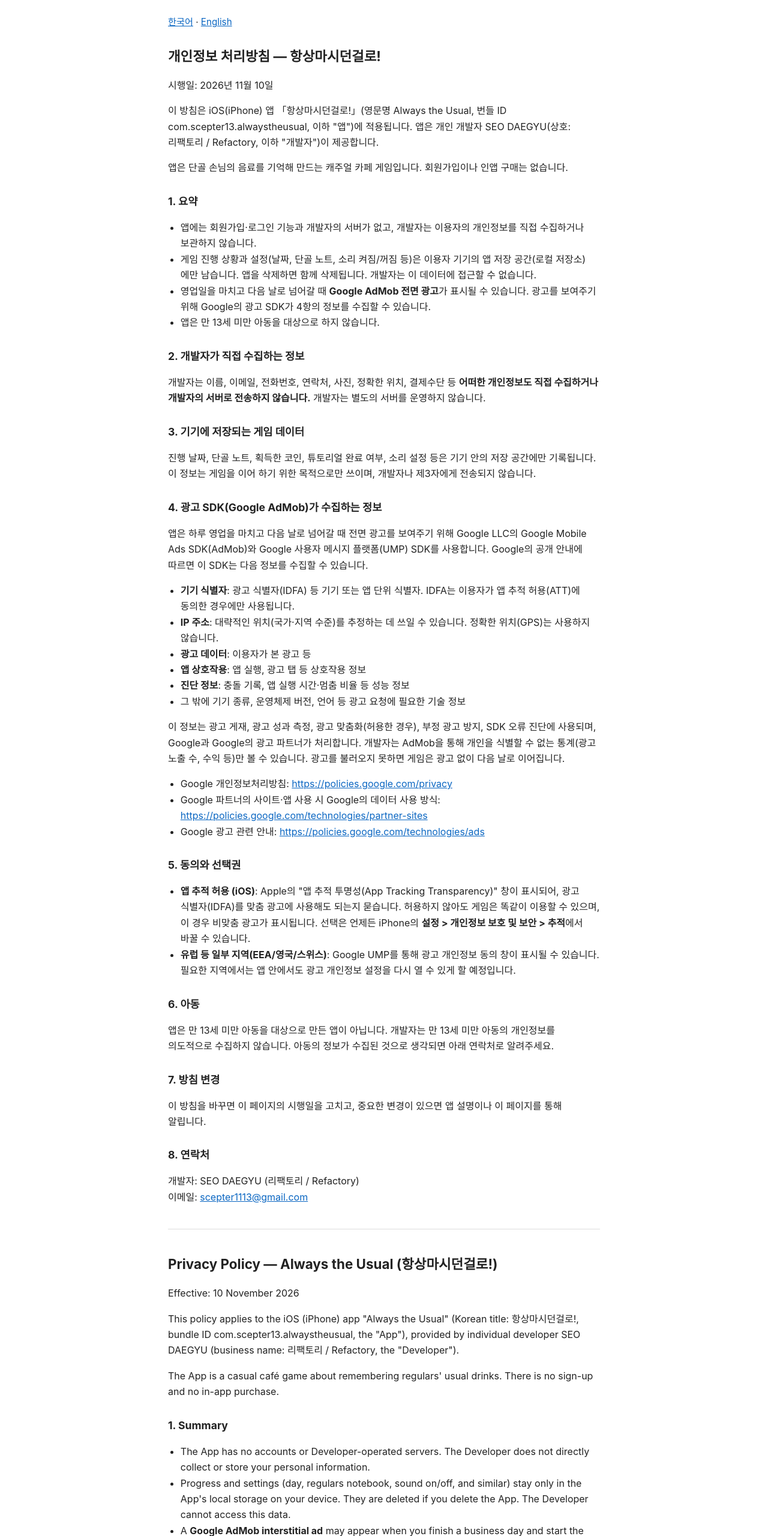
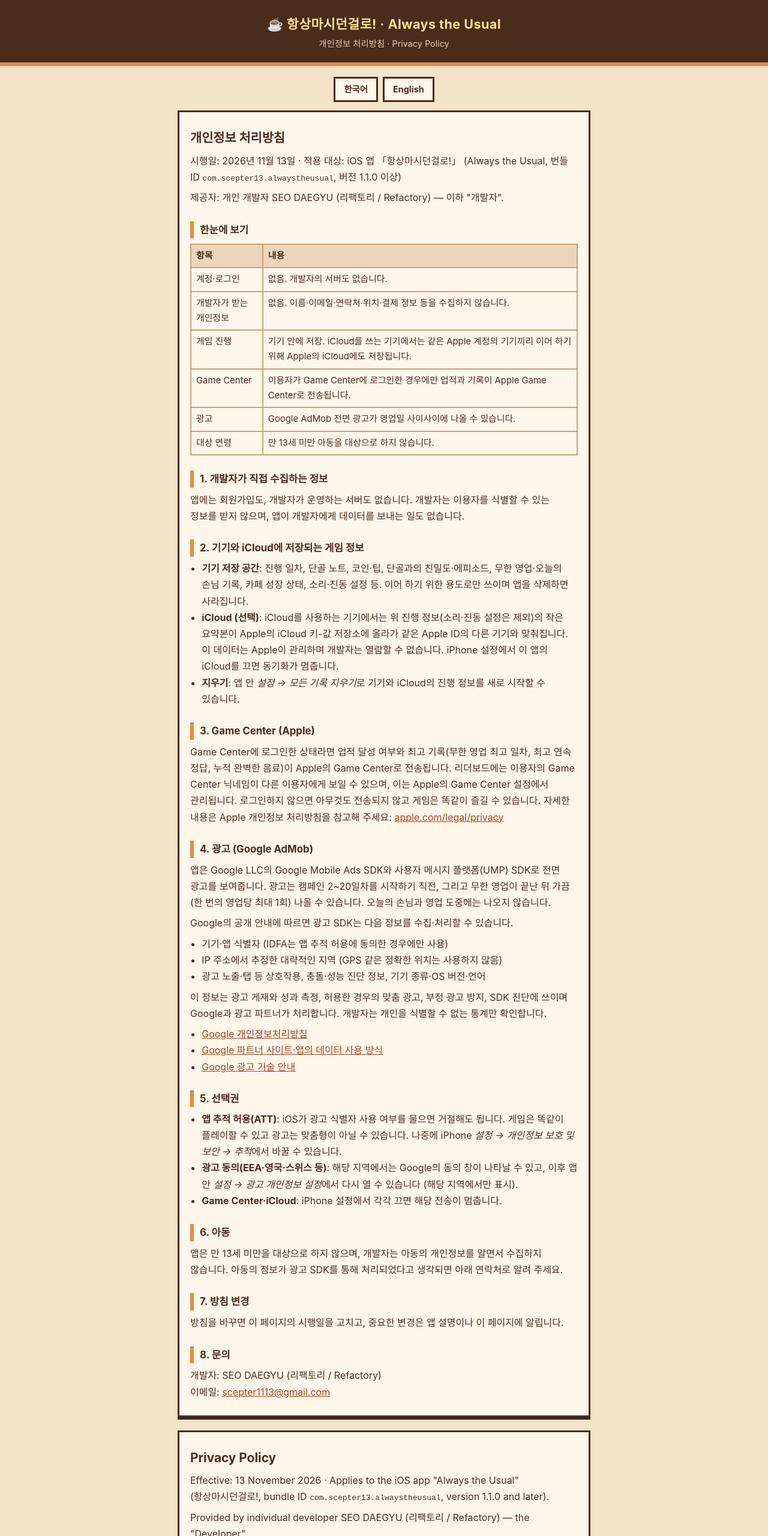
Before and after one commit to scepter13/scepter13.github.io, a plain HTML site: page always-the-usual/privacy/index.html in a window 1280 px wide. Shown: the top 2560 px of the page at 60% size. Drawn offline with Linux system fonts and the light colour scheme.

Commit message:
Update Always the Usual privacy and support pages for 1.1.0 cafe layout

```diff
--- a/always-the-usual/privacy/index.html
+++ b/always-the-usual/privacy/index.html
@@ -5,103 +5,155 @@
 <meta name="viewport" content="width=device-width, initial-scale=1">
 <title>개인정보 처리방침 · Privacy Policy — 항상마시던걸로!</title>
 <style>
-body{margin:0;font-family:-apple-system,BlinkMacSystemFont,"Apple SD Gothic Neo","Noto Sans KR",sans-serif;line-height:1.65;color:#222;background:#fff;word-break:keep-all;overflow-wrap:anywhere}
-main{max-width:720px;margin:0 auto;padding:24px 18px 48px}
-h1{font-size:1.4em;margin:1.2em 0 .3em} h2{font-size:1.1em;margin:1.6em 0 .4em}
-nav{font-size:.95em;margin-bottom:8px} a{color:#0a66c2}
-ul{padding-left:1.3em} hr{border:0;border-top:1px solid #ddd;margin:40px 0}
-@media (prefers-color-scheme:dark){body{background:#111;color:#e6e6e6} a{color:#6cb4ff} hr{border-top-color:#333}}
+:root{--ink:#4a2c1d;--cream:#fff7ea;--tan:#ead6bb;--orange:#e48a46;--line:#c9a27e}
+*{box-sizing:border-box}
+body{margin:0;font-family:-apple-system,BlinkMacSystemFont,"Apple SD Gothic Neo","Hiragino Sans","Noto Sans KR",sans-serif;line-height:1.7;color:var(--ink);background:#f3e3c8;word-break:keep-all;overflow-wrap:anywhere}
+header{background:var(--ink);color:#ffe9c4;padding:22px 18px 18px;text-align:center;border-bottom:6px solid var(--orange)}
+header b{display:block;font-size:1.35em;letter-spacing:.02em;color:#ffe38a}
+header span{font-size:.9em;opacity:.85}
+main{max-width:720px;margin:0 auto;padding:18px 16px 56px}
+nav{display:flex;gap:8px;justify-content:center;margin:0 0 14px}
+nav a{padding:6px 14px;border:3px solid var(--ink);background:var(--cream);color:var(--ink);text-decoration:none;font-weight:700;font-size:.9em}
+section{background:var(--cream);border:3px solid var(--ink);padding:6px 18px 18px;margin-bottom:22px;box-shadow:0 4px 0 #3a2418}
+h1{font-size:1.3em;margin:.9em 0 .2em}
+h2{font-size:1.05em;margin:1.5em 0 .3em;padding-left:.6em;border-left:6px solid var(--orange)}
+h3{font-size:1em;margin:1.1em 0 .1em}
+p{margin:.45em 0}
+table{border-collapse:collapse;width:100%;font-size:.93em;margin:.6em 0}
+th,td{border:2px solid var(--line);padding:6px 8px;vertical-align:top;text-align:left}
+th{background:var(--tan)}
+a{color:#a8431f}
+ul{padding-left:1.2em;margin:.4em 0}
+.note{background:#fff0c4;border:2px dashed #d9a93a;padding:8px 12px;margin:.8em 0}
+@media (prefers-color-scheme:dark){body{background:#1d140f;color:#f1e4d0}section{background:#2a1d15;border-color:#6a4a36;box-shadow:none}th{background:#3a2a1f}th,td{border-color:#5a4030}nav a{background:#2a1d15;color:#f1e4d0;border-color:#6a4a36}a{color:#ffb27a}.note{background:#3a3016;border-color:#8a6d22}}
 </style>
 </head>
-<body><main>
-<nav><a href="#ko">한국어</a> · <a href="#en">English</a></nav>
+<body>
+<header><b>☕ 항상마시던걸로! · Always the Usual</b><span>개인정보 처리방침 · Privacy Policy</span></header>
+<main>
+<nav><a href="#ko">한국어</a><a href="#en">English</a></nav>
+
 <section id="ko" lang="ko">
-<h1>개인정보 처리방침 — 항상마시던걸로!</h1>
-<p>시행일: 2026년 11월 10일</p>
-<p>이 방침은 iOS(iPhone) 앱 「항상마시던걸로!」(영문명 Always the Usual, 번들 ID com.scepter13.alwaystheusual, 이하 &quot;앱&quot;)에 적용됩니다. 앱은 개인 개발자 SEO DAEGYU(상호: 리팩토리 / Refactory, 이하 &quot;개발자&quot;)이 제공합니다.</p>
-<p>앱은 단골 손님의 음료를 기억해 만드는 캐주얼 카페 게임입니다. 회원가입이나 인앱 구매는 없습니다.</p>
-<h2>1. 요약</h2>
+<h1>개인정보 처리방침</h1>
+<p>시행일: 2026년 11월 13일 · 적용 대상: iOS 앱 「항상마시던걸로!」 (Always the Usual, 번들 ID <code>com.scepter13.alwaystheusual</code>, 버전 1.1.0 이상)</p>
+<p>제공자: 개인 개발자 SEO DAEGYU (리팩토리 / Refactory) — 이하 &quot;개발자&quot;.</p>
+
+<h2>한눈에 보기</h2>
+<table>
+<tr><th>항목</th><th>내용</th></tr>
+<tr><td>계정·로그인</td><td>없음. 개발자의 서버도 없습니다.</td></tr>
+<tr><td>개발자가 받는 개인정보</td><td>없음. 이름·이메일·연락처·위치·결제 정보 등을 수집하지 않습니다.</td></tr>
+<tr><td>게임 진행</td><td>기기 안에 저장. iCloud를 쓰는 기기에서는 같은 Apple 계정의 기기끼리 이어 하기 위해 Apple의 iCloud에도 저장됩니다.</td></tr>
+<tr><td>Game Center</td><td>이용자가 Game Center에 로그인한 경우에만 업적과 기록이 Apple Game Center로 전송됩니다.</td></tr>
+<tr><td>광고</td><td>Google AdMob 전면 광고가 영업일 사이사이에 나올 수 있습니다.</td></tr>
+<tr><td>대상 연령</td><td>만 13세 미만 아동을 대상으로 하지 않습니다.</td></tr>
+</table>
+
+<h2>1. 개발자가 직접 수집하는 정보</h2>
+<p>앱에는 회원가입도, 개발자가 운영하는 서버도 없습니다. 개발자는 이용자를 식별할 수 있는 정보를 받지 않으며, 앱이 개발자에게 데이터를 보내는 일도 없습니다.</p>
+
+<h2>2. 기기와 iCloud에 저장되는 게임 정보</h2>
 <ul>
-<li>앱에는 회원가입·로그인 기능과 개발자의 서버가 없고, 개발자는 이용자의 개인정보를 직접 수집하거나 보관하지 않습니다.</li>
-<li>게임 진행 상황과 설정(날짜, 단골 노트, 소리 켜짐/꺼짐 등)은 이용자 기기의 앱 저장 공간(로컬 저장소)에만 남습니다. 앱을 삭제하면 함께 삭제됩니다. 개발자는 이 데이터에 접근할 수 없습니다.</li>
-<li>영업일을 마치고 다음 날로 넘어갈 때 <strong>Google AdMob 전면 광고</strong>가 표시될 수 있습니다. 광고를 보여주기 위해 Google의 광고 SDK가 4항의 정보를 수집할 수 있습니다.</li>
-<li>앱은 만 13세 미만 아동을 대상으로 하지 않습니다.</li>
+<li><strong>기기 저장 공간</strong>: 진행 일차, 단골 노트, 코인·팁, 단골과의 친밀도·에피소드, 무한 영업·오늘의 손님 기록, 카페 성장 상태, 소리·진동 설정 등. 이어 하기 위한 용도로만 쓰이며 앱을 삭제하면 사라집니다.</li>
+<li><strong>iCloud (선택)</strong>: iCloud를 사용하는 기기에서는 위 진행 정보(소리·진동 설정은 제외)의 작은 요약본이 Apple의 iCloud 키-값 저장소에 올라가 같은 Apple ID의 다른 기기와 맞춰집니다. 이 데이터는 Apple이 관리하며 개발자는 열람할 수 없습니다. iPhone 설정에서 이 앱의 iCloud를 끄면 동기화가 멈춥니다.</li>
+<li><strong>지우기</strong>: 앱 안 <em>설정 → 모든 기록 지우기</em>로 기기와 iCloud의 진행 정보를 새로 시작할 수 있습니다.</li>
 </ul>
-<h2>2. 개발자가 직접 수집하는 정보</h2>
-<p>개발자는 이름, 이메일, 전화번호, 연락처, 사진, 정확한 위치, 결제수단 등 <strong>어떠한 개인정보도 직접 수집하거나 개발자의 서버로 전송하지 않습니다.</strong> 개발자는 별도의 서버를 운영하지 않습니다.</p>
-<h2>3. 기기에 저장되는 게임 데이터</h2>
-<p>진행 날짜, 단골 노트, 획득한 코인, 튜토리얼 완료 여부, 소리 설정 등은 기기 안의 저장 공간에만 기록됩니다. 이 정보는 게임을 이어 하기 위한 목적으로만 쓰이며, 개발자나 제3자에게 전송되지 않습니다.</p>
-<h2>4. 광고 SDK(Google AdMob)가 수집하는 정보</h2>
-<p>앱은 하루 영업을 마치고 다음 날로 넘어갈 때 전면 광고를 보여주기 위해 Google LLC의 Google Mobile Ads SDK(AdMob)와 Google 사용자 메시지 플랫폼(UMP) SDK를 사용합니다. Google의 공개 안내에 따르면 이 SDK는 다음 정보를 수집할 수 있습니다.</p>
+
+<h2>3. Game Center (Apple)</h2>
+<p>Game Center에 로그인한 상태라면 업적 달성 여부와 최고 기록(무한 영업 최고 일차, 최고 연속 정답, 누적 완벽한 음료)이 Apple의 Game Center로 전송됩니다. 리더보드에는 이용자의 Game Center 닉네임이 다른 이용자에게 보일 수 있으며, 이는 Apple의 Game Center 설정에서 관리됩니다. 로그인하지 않으면 아무것도 전송되지 않고 게임은 똑같이 즐길 수 있습니다. 자세한 내용은 Apple 개인정보 처리방침을 참고해 주세요: <a href="https://www.apple.com/legal/privacy/">apple.com/legal/privacy</a></p>
+
+<h2>4. 광고 (Google AdMob)</h2>
+<p>앱은 Google LLC의 Google Mobile Ads SDK와 사용자 메시지 플랫폼(UMP) SDK로 전면 광고를 보여줍니다. 광고는 캠페인 2~20일차를 시작하기 직전, 그리고 무한 영업이 끝난 뒤 가끔(한 번의 영업당 최대 1회) 나올 수 있습니다. 오늘의 손님과 영업 도중에는 나오지 않습니다.</p>
+<p>Google의 공개 안내에 따르면 광고 SDK는 다음 정보를 수집·처리할 수 있습니다.</p>
 <ul>
-<li><strong>기기 식별자</strong>: 광고 식별자(IDFA) 등 기기 또는 앱 단위 식별자. IDFA는 이용자가 앱 추적 허용(ATT)에 동의한 경우에만 사용됩니다.</li>
-<li><strong>IP 주소</strong>: 대략적인 위치(국가·지역 수준)를 추정하는 데 쓰일 수 있습니다. 정확한 위치(GPS)는 사용하지 않습니다.</li>
-<li><strong>광고 데이터</strong>: 이용자가 본 광고 등</li>
-<li><strong>앱 상호작용</strong>: 앱 실행, 광고 탭 등 상호작용 정보</li>
-<li><strong>진단 정보</strong>: 충돌 기록, 앱 실행 시간·멈춤 비율 등 성능 정보</li>
-<li>그 밖에 기기 종류, 운영체제 버전, 언어 등 광고 요청에 필요한 기술 정보</li>
+<li>기기·앱 식별자 (IDFA는 앱 추적 허용에 동의한 경우에만 사용)</li>
+<li>IP 주소에서 추정한 대략적인 지역 (GPS 같은 정확한 위치는 사용하지 않음)</li>
+<li>광고 노출·탭 등 상호작용, 충돌·성능 진단 정보, 기기 종류·OS 버전·언어</li>
 </ul>
-<p>이 정보는 광고 게재, 광고 성과 측정, 광고 맞춤화(허용한 경우), 부정 광고 방지, SDK 오류 진단에 사용되며, Google과 Google의 광고 파트너가 처리합니다. 개발자는 AdMob을 통해 개인을 식별할 수 없는 통계(광고 노출 수, 수익 등)만 볼 수 있습니다. 광고를 불러오지 못하면 게임은 광고 없이 다음 날로 이어집니다.</p>
+<p>이 정보는 광고 게재와 성과 측정, 허용한 경우의 맞춤 광고, 부정 광고 방지, SDK 진단에 쓰이며 Google과 광고 파트너가 처리합니다. 개발자는 개인을 식별할 수 없는 통계만 확인합니다.</p>
 <ul>
-<li>Google 개인정보처리방침: <a href="https://policies.google.com/privacy">https://policies.google.com/privacy</a></li>
-<li>Google 파트너의 사이트·앱 사용 시 Google의 데이터 사용 방식: <a href="https://policies.google.com/technologies/partner-sites">https://policies.google.com/technologies/partner-sites</a></li>
-<li>Google 광고 관련 안내: <a href="https://policies.google.com/technologies/ads">https://policies.google.com/technologies/ads</a></li>
+<li><a href="https://policies.google.com/privacy">Google 개인정보처리방침</a></li>
+<li><a href="https://policies.google.com/technologies/partner-sites">Google 파트너 사이트·앱의 데이터 사용 방식</a></li>
+<li><a href="https://policies.google.com/technologies/ads">Google 광고 기술 안내</a></li>
 </ul>
-<h2>5. 동의와 선택권</h2>
+
+<h2>5. 선택권</h2>
 <ul>
-<li><strong>앱 추적 허용 (iOS)</strong>: Apple의 &quot;앱 추적 투명성(App Tracking Transparency)&quot; 창이 표시되어, 광고 식별자(IDFA)를 맞춤 광고에 사용해도 되는지 묻습니다. 허용하지 않아도 게임은 똑같이 이용할 수 있으며, 이 경우 비맞춤 광고가 표시됩니다. 선택은 언제든 iPhone의 <strong>설정 &gt; 개인정보 보호 및 보안 &gt; 추적</strong>에서 바꿀 수 있습니다.</li>
-<li><strong>유럽 등 일부 지역(EEA/영국/스위스)</strong>: Google UMP를 통해 광고 개인정보 동의 창이 표시될 수 있습니다. 필요한 지역에서는 앱 안에서도 광고 개인정보 설정을 다시 열 수 있게 할 예정입니다.</li>
+<li><strong>앱 추적 허용(ATT)</strong>: iOS가 광고 식별자 사용 여부를 물으면 거절해도 됩니다. 게임은 똑같이 플레이할 수 있고 광고는 맞춤형이 아닐 수 있습니다. 나중에 iPhone <em>설정 → 개인정보 보호 및 보안 → 추적</em>에서 바꿀 수 있습니다.</li>
+<li><strong>광고 동의(EEA·영국·스위스 등)</strong>: 해당 지역에서는 Google의 동의 창이 나타날 수 있고, 이후 앱 안 <em>설정 → 광고 개인정보 설정</em>에서 다시 열 수 있습니다 (해당 지역에서만 표시).</li>
+<li><strong>Game Center·iCloud</strong>: iPhone 설정에서 각각 끄면 해당 전송이 멈춥니다.</li>
 </ul>
+
 <h2>6. 아동</h2>
-<p>앱은 만 13세 미만 아동을 대상으로 만든 앱이 아닙니다. 개발자는 만 13세 미만 아동의 개인정보를 의도적으로 수집하지 않습니다. 아동의 정보가 수집된 것으로 생각되면 아래 연락처로 알려주세요.</p>
+<p>앱은 만 13세 미만을 대상으로 하지 않으며, 개발자는 아동의 개인정보를 알면서 수집하지 않습니다. 아동의 정보가 광고 SDK를 통해 처리되었다고 생각되면 아래 연락처로 알려 주세요.</p>
+
 <h2>7. 방침 변경</h2>
-<p>이 방침을 바꾸면 이 페이지의 시행일을 고치고, 중요한 변경이 있으면 앱 설명이나 이 페이지를 통해 알립니다.</p>
-<h2>8. 연락처</h2>
+<p>방침을 바꾸면 이 페이지의 시행일을 고치고, 중요한 변경은 앱 설명이나 이 페이지에 알립니다.</p>
+
+<h2>8. 문의</h2>
 <p>개발자: SEO DAEGYU (리팩토리 / Refactory)<br>이메일: <a href="mailto:scepter1113@gmail.com">scepter1113@gmail.com</a></p>
 </section>
-<hr>
+
 <section id="en" lang="en">
-<h1>Privacy Policy — Always the Usual (항상마시던걸로!)</h1>
-<p>Effective: 10 November 2026</p>
-<p>This policy applies to the iOS (iPhone) app &quot;Always the Usual&quot; (Korean title: 항상마시던걸로!, bundle ID com.scepter13.alwaystheusual, the &quot;App&quot;), provided by individual developer SEO DAEGYU (business name: 리팩토리 / Refactory, the &quot;Developer&quot;).</p>
-<p>The App is a casual café game about remembering regulars&apos; usual drinks. There is no sign-up and no in-app purchase.</p>
-<h2>1. Summary</h2>
+<h1>Privacy Policy</h1>
+<p>Effective: 13 November 2026 · Applies to the iOS app &quot;Always the Usual&quot; (항상마시던걸로!, bundle ID <code>com.scepter13.alwaystheusual</code>, version 1.1.0 and later).</p>
+<p>Provided by individual developer SEO DAEGYU (리팩토리 / Refactory) — the &quot;Developer&quot;.</p>
+
+<h2>At a glance</h2>
+<table>
+<tr><th>Topic</th><th>What happens</th></tr>
+<tr><td>Accounts / sign-in</td><td>None. The Developer runs no server.</td></tr>
+<tr><td>Personal data the Developer receives</td><td>None — no name, email, contacts, location or payment data.</td></tr>
+<tr><td>Game progress</td><td>Stored on the device. On devices using iCloud it is also kept in Apple&apos;s iCloud so your devices on the same Apple ID stay in step.</td></tr>
+<tr><td>Game Center</td><td>Only if you are signed in to Game Center, achievements and records are sent to Apple Game Center.</td></tr>
+<tr><td>Ads</td><td>Google AdMob interstitial ads may appear between shifts.</td></tr>
+<tr><td>Age</td><td>Not directed at children under 13.</td></tr>
+</table>
+
+<h2>1. What the Developer collects directly</h2>
+<p>There are no accounts and no Developer-operated servers. The Developer receives no information that identifies you, and the App sends no data to the Developer.</p>
+
+<h2>2. Game data on your device and in iCloud</h2>
 <ul>
-<li>The App has no accounts or Developer-operated servers. The Developer does not directly collect or store your personal information.</li>
-<li>Progress and settings (day, regulars notebook, sound on/off, and similar) stay only in the App&apos;s local storage on your device. They are deleted if you delete the App. The Developer cannot access this data.</li>
-<li>A <strong>Google AdMob interstitial ad</strong> may appear when you finish a business day and start the next one. Google&apos;s advertising SDK may collect the information in section 4 in order to show ads.</li>
-<li>The App is not directed at children under 13.</li>
+<li><strong>On-device storage</strong>: current day, regulars notebook, coins and tips, bond levels and episodes, Endless Shift and Today&apos;s Guests records, cafe upgrades, sound and haptics settings. It is used only to continue your game and disappears when you delete the App.</li>
+<li><strong>iCloud (optional)</strong>: on devices using iCloud, a small summary of that progress (sound and haptics settings excluded) is stored in Apple&apos;s iCloud key-value store and synced to your other devices on the same Apple ID. Apple manages this data; the Developer cannot read it. Turning iCloud off for the App in iPhone Settings stops syncing.</li>
+<li><strong>Erasing</strong>: <em>Settings → Erase all progress</em> inside the App starts over on the device and in iCloud.</li>
 </ul>
-<h2>2. Information the Developer collects directly</h2>
-<p>The Developer <strong>does not directly collect any personal information</strong>, such as names, email addresses, phone numbers, contacts, photos, precise location, or payment details, and sends nothing to any Developer server. The Developer runs no servers.</p>
-<h2>3. Game data stored on the device</h2>
-<p>The current day, regulars notebook, coins, tutorial status, and sound settings are stored only on the device, solely so you can continue your game. They are not sent to the Developer or to third parties.</p>
-<h2>4. Information collected by the advertising SDK (Google AdMob)</h2>
-<p>The App uses Google LLC&apos;s Google Mobile Ads SDK (AdMob) and Google User Messaging Platform (UMP) SDK to show an interstitial ad when you finish a day and start the next. According to Google&apos;s public documentation, this SDK may collect:</p>
+
+<h2>3. Game Center (Apple)</h2>
+<p>When you are signed in to Game Center, your achievement status and best records (best Endless Shift day, best streak of correct drinks, total perfect drinks) are sent to Apple Game Center. Leaderboards may show your Game Center nickname to other players, which you control in Apple&apos;s Game Center settings. If you are not signed in, nothing is sent and the game plays the same. See Apple&apos;s privacy policy: <a href="https://www.apple.com/legal/privacy/">apple.com/legal/privacy</a></p>
+
+<h2>4. Ads (Google AdMob)</h2>
+<p>The App uses Google LLC&apos;s Google Mobile Ads SDK and User Messaging Platform (UMP) SDK to show interstitial ads. An ad may appear just before campaign Days 2–20 begin, and occasionally after an Endless Shift ends (at most one per shift). There are no ads in Today&apos;s Guests or during a shift.</p>
+<p>According to Google&apos;s public documentation the ad SDK may collect and process:</p>
 <ul>
-<li><strong>Device identifiers</strong>, including the advertising identifier (IDFA). IDFA is used only if you allow tracking under App Tracking Transparency.</li>
-<li><strong>IP address</strong>, which may be used to infer an approximate region. Precise GPS location is not used.</li>
-<li><strong>Advertising data</strong>, such as ads you have seen.</li>
-<li><strong>App interaction</strong>, such as app opens and ad taps.</li>
-<li><strong>Diagnostics</strong>, such as crash and performance data.</li>
-<li>Other technical data needed for ad requests, such as device type, OS version, and language.</li>
+<li>Device and app identifiers (the IDFA is used only if you allow tracking)</li>
+<li>An approximate region inferred from the IP address (no precise GPS location)</li>
+<li>Ad impressions and taps, crash and performance diagnostics, device type, OS version and language</li>
 </ul>
-<p>This information is used to serve and measure ads, personalize ads if allowed, prevent invalid traffic, and diagnose the SDK. It is processed by Google and Google&apos;s advertising partners. The Developer only sees aggregated, non-identifying statistics (impressions, revenue, and similar) in AdMob. If an ad fails to load, the game simply continues to the next day.</p>
+<p>This is used to serve and measure ads, personalize them if you allow it, prevent invalid traffic and diagnose the SDK. Google and its advertising partners process it; the Developer only sees non-identifying aggregate statistics.</p>
 <ul>
-<li>Google Privacy Policy: <a href="https://policies.google.com/privacy">https://policies.google.com/privacy</a></li>
-<li>How Google uses information from sites or apps that use their services: <a href="https://policies.google.com/technologies/partner-sites">https://policies.google.com/technologies/partner-sites</a></li>
-<li>Google advertising: <a href="https://policies.google.com/technologies/ads">https://policies.google.com/technologies/ads</a></li>
+<li><a href="https://policies.google.com/privacy">Google Privacy Policy</a></li>
+<li><a href="https://policies.google.com/technologies/partner-sites">How Google uses data from partner sites and apps</a></li>
+<li><a href="https://policies.google.com/technologies/ads">Google advertising technologies</a></li>
 </ul>
+
 <h2>5. Your choices</h2>
 <ul>
-<li><strong>App Tracking Transparency (iOS)</strong>: iOS may ask whether the App may use the IDFA for personalized ads. You can still play if you decline; ads may then be non-personalized. You can change this later in iPhone <strong>Settings &gt; Privacy &amp; Security &gt; Tracking</strong>.</li>
-<li><strong>Certain regions (EEA / UK / Switzerland)</strong>: A Google UMP consent form may appear. Where required, an in-app privacy options entry can be added so you can change this later.</li>
+<li><strong>App Tracking Transparency</strong>: you may decline when iOS asks about the advertising identifier. You can still play fully; ads may be non-personalized. Change it later in iPhone <em>Settings → Privacy &amp; Security → Tracking</em>.</li>
+<li><strong>Ad consent (EEA, UK, Switzerland and similar)</strong>: Google&apos;s consent form may appear in those regions, and you can reopen it from <em>Settings → Ad privacy options</em> inside the App (shown only where it applies).</li>
+<li><strong>Game Center and iCloud</strong>: turn either off in iPhone Settings and that transfer stops.</li>
 </ul>
+
 <h2>6. Children</h2>
-<p>The App is not directed at children under 13. The Developer does not knowingly collect personal information from children under 13. If you believe such information has been collected, please contact us.</p>
+<p>The App is not directed at children under 13 and the Developer does not knowingly collect their personal information. If you believe a child&apos;s data was processed through the ad SDK, please contact us below.</p>
+
 <h2>7. Changes</h2>
-<p>If this policy changes, we will update the effective date on this page, and for material changes we will also note them in the App&apos;s description or on this page.</p>
+<p>If this policy changes we will update the effective date here and note material changes in the App description or on this page.</p>
+
 <h2>8. Contact</h2>
 <p>Developer: SEO DAEGYU (리팩토리 / Refactory)<br>Email: <a href="mailto:scepter1113@gmail.com">scepter1113@gmail.com</a></p>
 </section>
-</main></body></html>
+</main>
+</body>
+</html>
```
Also changed, not shown: always-the-usual/support/index.html (+55 -27 lines).
